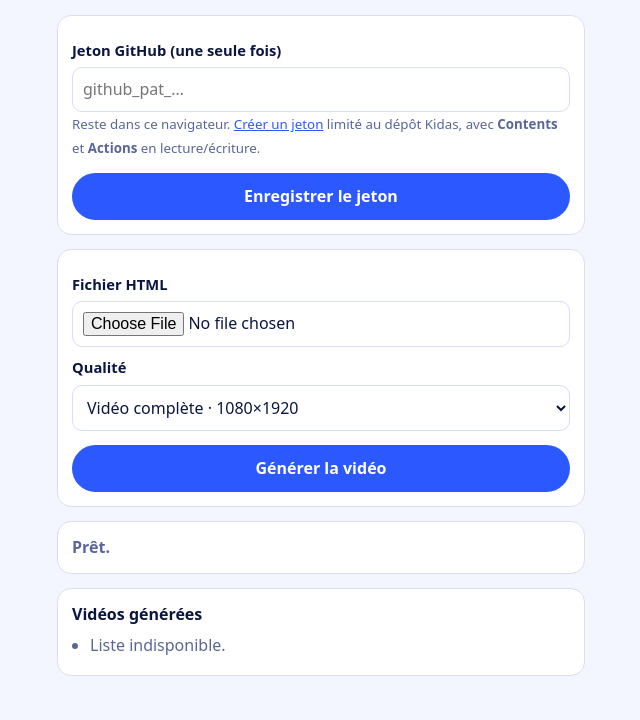
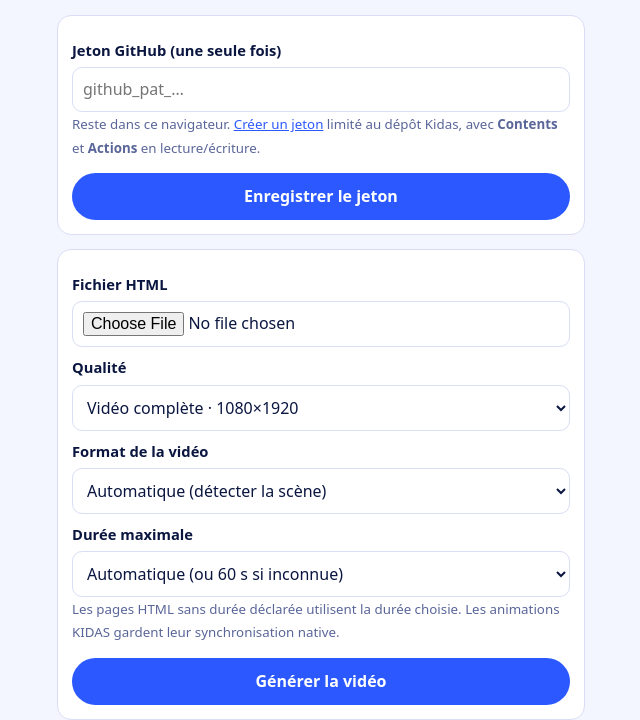
Before and after one commit to kidasniger/Kidas, a plain HTML site: page docs/index.html in a window 1280 px wide. Shown: the part 87-807 px from the top of the page, without its empty margins (319-959 px from the left). Drawn offline with Linux system fonts and the light colour scheme; no server answers.

Commit message:
Add output duration and format controls; isolate uploads from Pages

```diff
--- a/docs/index.html
+++ b/docs/index.html
@@ -55,6 +55,23 @@ li{margin:4px 0}
       <option value="half">Vidéo complète allégée · 540×960</option>
       <option value="test">Aperçu rapide · 10 s · 540×960</option>
     </select>
+    <label for="format">Format de la vidéo</label>
+    <select id="format">
+      <option value="auto">Automatique (détecter la scène)</option>
+      <option value="portrait">Portrait · 9:16</option>
+      <option value="landscape">Paysage · 16:9</option>
+      <option value="square">Carré · 1:1</option>
+    </select>
+    <label for="duration">Durée maximale</label>
+    <select id="duration">
+      <option value="0">Automatique (ou 60 s si inconnue)</option>
+      <option value="10">10 secondes</option>
+      <option value="30">30 secondes</option>
+      <option value="60">60 secondes</option>
+      <option value="120">120 secondes</option>
+      <option value="300">5 minutes</option>
+    </select>
+    <small>Les pages HTML sans durée déclarée utilisent la durée choisie. Les animations KIDAS gardent leur synchronisation native.</small>
     <button id="go" type="button">Générer la vidéo</button>
   </section>
 
@@ -71,7 +88,7 @@ li{margin:4px 0}
 </main>
 
 <script>
-const OWNER = 'kidasniger', REPO = 'Kidas', BRANCH = 'main';
+const OWNER = 'kidasniger', REPO = 'Kidas', BRANCH = 'main', UPLOAD_BRANCH = 'video-uploads';
 const API = `https://api.github.com/repos/${OWNER}/${REPO}`;
 const MODES = {
   full: { scale: '1',   test: '0'  },
@@ -178,11 +195,11 @@ async function go() {
   try {
     status('Envoi du fichier…');
     await gh(`/contents/uploads/${id}.html`, { method: 'PUT',
-      body: JSON.stringify({ message: 'Import ' + id, content: toB64(await f.arrayBuffer()), branch: BRANCH }) });
+      body: JSON.stringify({ message: 'Import ' + id, content: toB64(await f.arrayBuffer()), branch: UPLOAD_BRANCH }) });
     status('Lancement du rendu…');
     await sleep(2500);
     await gh('/actions/workflows/render.yml/dispatches', { method: 'POST',
-      body: JSON.stringify({ ref: BRANCH, inputs: { fichier: `uploads/${id}.html`, fps: '30', scale: m.scale, test: m.test, tag: id } }) });
+      body: JSON.stringify({ ref: BRANCH, inputs: { fichier: `uploads/${id}.html`, fps: '30', scale: m.scale, test: m.test, duration: $('#duration').value, format: $('#format').value, tag: id } }) });
     const rel = await waitRelease(id);
     showResult(rel);
     status('Terminé ✓', 'ok');
```
